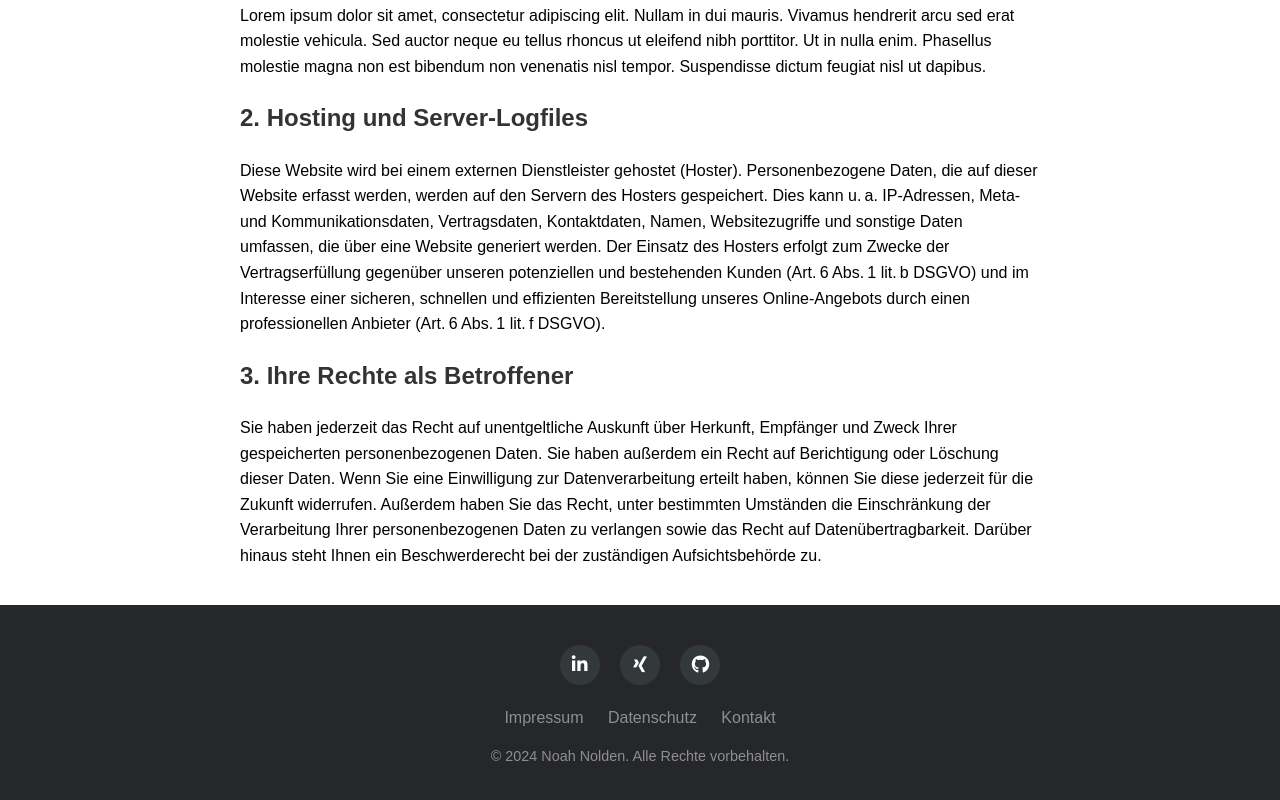
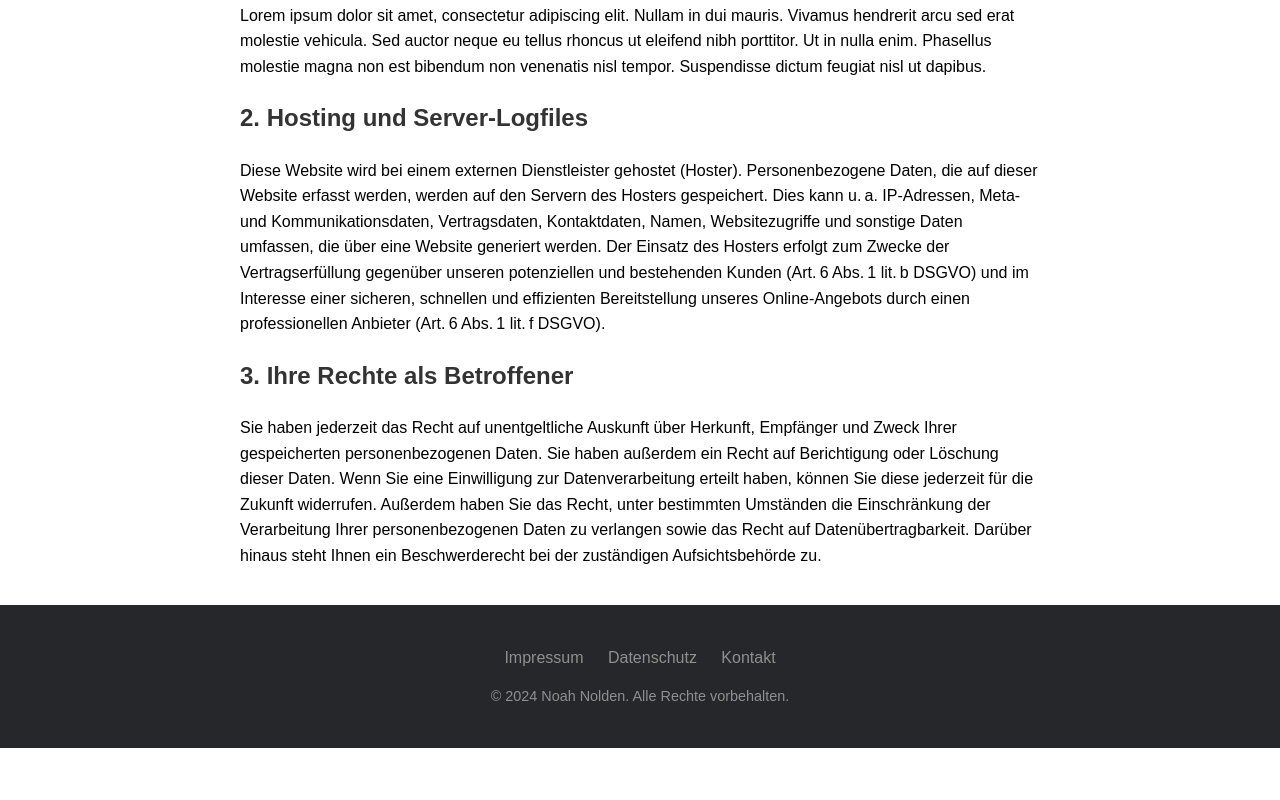
Before and after one commit to NOAH-NOLDEN/NOAH-NOLDEN.github.io, a plain HTML site: page datenschutz.html in a window 1280 px wide. Shown: the part 324-1124 px from the top of the page. After the commit the page ends 1072 px from the top, so only its background shows below. Drawn offline with Linux system fonts and the light colour scheme.

Commit message:
Fix HTML formatting and structure in datenschutz.html

```diff
--- a/datenschutz.html
+++ b/datenschutz.html
@@ -91,11 +91,6 @@
 
     <footer class="site-footer">
         <div class="footer-content">
-            <div class="social-icons">
-                <a href="#" target="_blank" title="LinkedIn"><i class="fab fa-linkedin-in"></i></a>
-                <a href="#" target="_blank" title="Xing"><i class="fab fa-xing"></i></a>
-                <a href="#" target="_blank" title="GitHub"><i class="fab fa-github"></i></a>
-            </div>
             <div class="footer-links">
                 <a href="impressum.html">Impressum</a>
                 <a href="datenschutz.html">Datenschutz</a>
@@ -108,4 +103,5 @@
     </footer>
 
 </body>
+
 </html>
```
